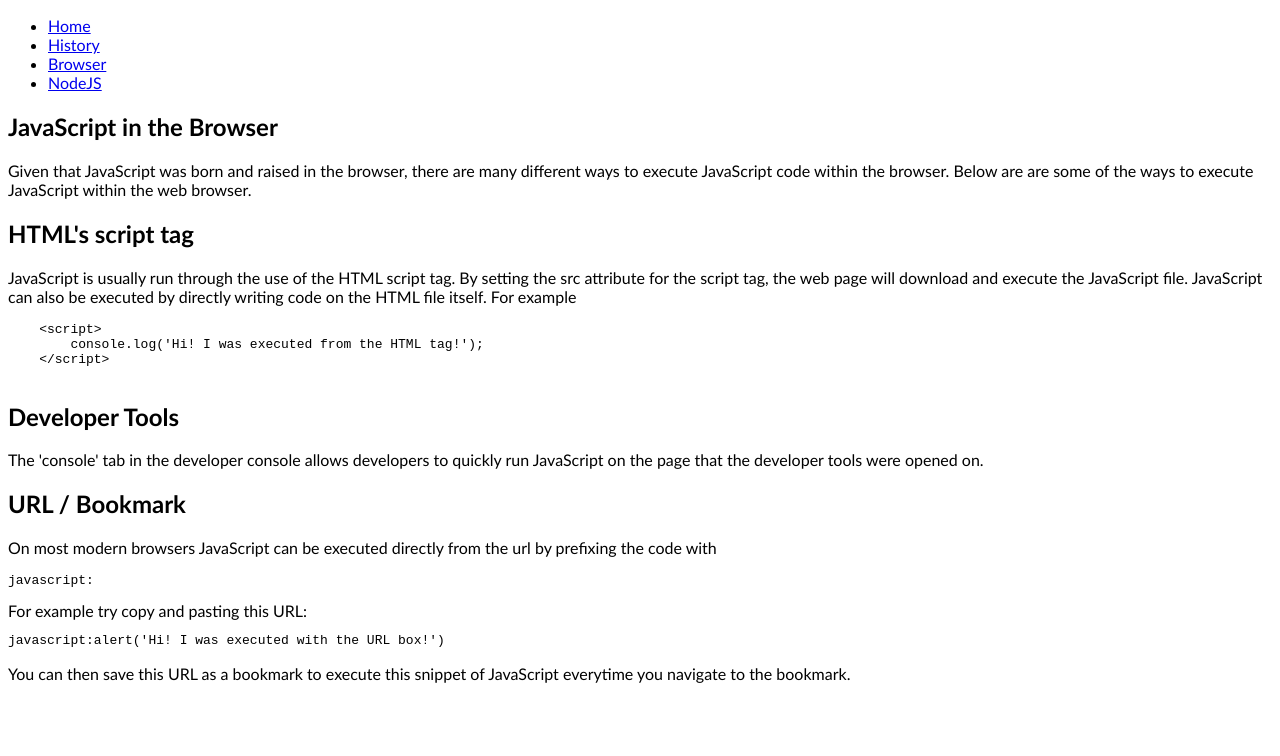
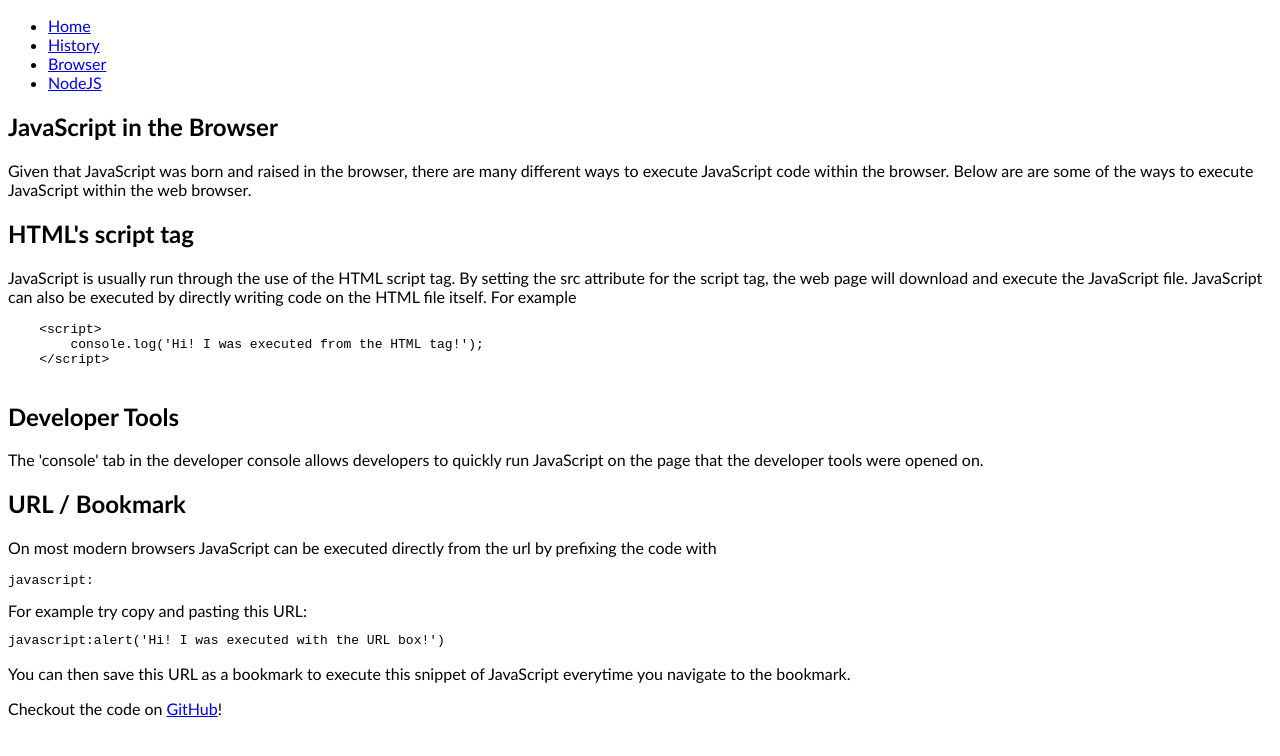
Before and after one commit to navarrojandg/navarrojandg.github.io, a website: page browser.html in a window 1280 px wide. Drawn offline with Linux system fonts and the light colour scheme.

Commit message:
added footer

```diff
--- a/browser.html
+++ b/browser.html
@@ -64,5 +64,8 @@
             </section>
         </article>
     </main>
+    <footer>
+        Checkout the code on <a target="_blank" href="https://github.com/navarrojandg/navarrojandg.github.io">GitHub</a>!
+    </footer>
 </body>
 </html>
```
Also changed, not shown: history.html (+3 -0 lines), nodejs.html (+3 -0 lines).
